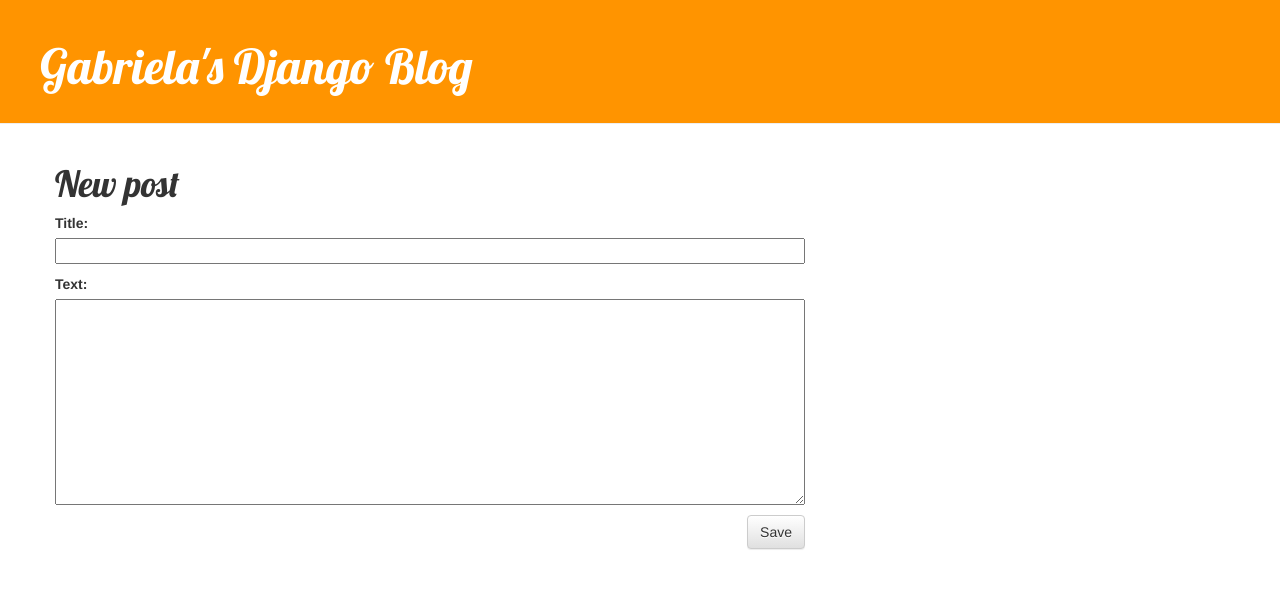
After one commit to gabrielavirna/my-first-blog, a Django app: page /post/new/ in a window 1280 px wide. The commit adds this page. Shown: the top 589 px of the page. Run offline with Django 3.2, Linux system fonts and the light colour scheme; some libraries are stand-ins or nearby versions.

Commit message:
Added views to create/edit blog post inside the site.

```diff
--- /dev/null
+++ b/blog/forms.py
@@ -0,0 +1,9 @@
+from django import forms
+
+from .models import Post
+
+class PostForm(forms.ModelForm):
+
+    class Meta:
+        model = Post
+        fields = ('title', 'text',)
--- a/blog/templates/blog/base.html
+++ b/blog/templates/blog/base.html
@@ -1,15 +1,18 @@
 {% load staticfiles %}
 <html>
     <head>
-        <title>Django Girls blog</title>
+        <title>Gabriela's Django Blog</title>
         <link rel="stylesheet" href="//maxcdn.bootstrapcdn.com/bootstrap/3.2.0/css/bootstrap.min.css">
         <link rel="stylesheet" href="//maxcdn.bootstrapcdn.com/bootstrap/3.2.0/css/bootstrap-theme.min.css">
+        <link href='//fonts.googleapis.com/css?family=Lobster&subset=latin,latin-ext' rel='stylesheet' type='text/css'>
         <link rel="stylesheet" href="{% static 'css/blog.css' %}">
-        <link rel="stylesheet" href="//fonts.googleapis.com/css?family=Lobster&subset=latin,latin-ext" type="text/css">
     </head>
     <body>
         <div class="page-header">
-        <h1><a href="/">Django Girls Blog</a></h1>
+            {% if user.is_authenticated %}
+                <a href="{% url 'post_new' %}" class="top-menu"><span class="glyphicon glyphicon-plus"></span></a>
+            {% endif %}
+            <h1><a href="/">Gabriela's Django Blog</a></h1>
         </div>
         <div class="content container">
             <div class="row">
--- /dev/null
+++ b/blog/templates/blog/post_edit.html
@@ -0,0 +1,9 @@
+{% extends 'blog/base.html' %}
+
+{% block content %}
+    <h1>New post</h1>
+    <form method="POST" class="post-form">{% csrf_token %}
+        {{ form.as_p }}
+        <button type="submit" class="save btn btn-default">Save</button>
+    </form>
+{% endblock %}
--- a/blog/urls.py
+++ b/blog/urls.py
@@ -3,7 +3,9 @@ from . import views
 
 # we're importing Django's function url and all of our views from the blog application.
 # add our first URL pattern; we're now assigning a view called post_list to the ^$ URL
+
 urlpatterns = [
     url(r'^$', views.post_list, name='post_list'),
-    url(r'^post/(?P<pk>\d+)/$', views.post_detail, name='post_detail')
+    url(r'^post/(?P<pk>\d+)/$', views.post_detail, name='post_detail'),
+    url(r'^post/new/$', views.post_new, name='post_new'),
 ]
--- a/blog/views.py
+++ b/blog/views.py
@@ -1,6 +1,9 @@
 from django.shortcuts import render, get_object_or_404
 from .models import Post
 from django.utils import timezone
+from .forms import PostForm
+from django.shortcuts import redirect
+
 
 # Create your views here.
 # A view is a place where we put the "logic" of our application.
@@ -19,3 +22,17 @@ def post_list(request):
 def post_detail(request, pk):
     post = get_object_or_404(Post, pk=pk)
     return render(request, 'blog/post_detail.html', {'post': post})
+
+
+def post_new(request):
+    if request.method == "POST":
+        form = PostForm(request.POST)
+        if form.is_valid():
+            post = form.save(commit=False)
+            post.author = request.user
+            post.published_date = timezone.now()
+            post.save()
+            return redirect('post_detail', pk=post.pk)
+    else:
+        form = PostForm()
+    return render(request, 'blog/post_edit.html', {'form': form})
```
Lines whose indentation alone changed are shown as unchanged.
